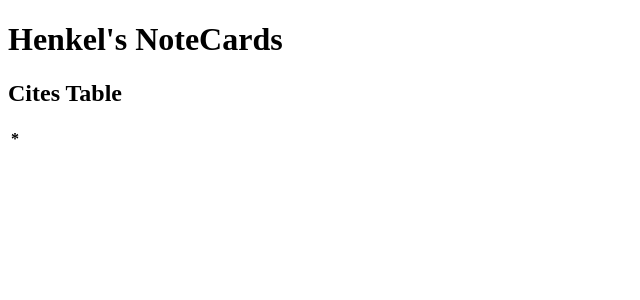
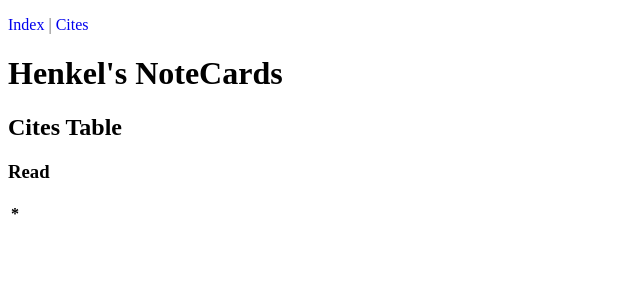
Before and after one commit to dannythorne/HenkelNotecards, a PHP site: page /Cites/cites_read.php in a window 1280 px wide. Shown: the top 300 px of the page, without its empty margins (0-640 px from the left). Run offline with PHP 8.4, Linux system fonts and the light colour scheme; data that the repository does not hold is empty.

Commit message:
headings and nav

```diff
--- a/Cites/cites_create.html
+++ b/Cites/cites_create.html
@@ -12,7 +12,9 @@
 <span class="navitem"><a href="./index.html">Cites</a></span>
 </p>
 
-<h1>Add a Reference</h1>
+<h1>Henkel's NoteCards</h1>
+<h2>Cites Table</h2>
+<h3>Add</h3>
 
 <form id="createform">
 
--- a/Cites/cites_read.php
+++ b/Cites/cites_read.php
@@ -1,12 +1,20 @@
 <!DOCTYPE html>
 <html>
 <head>
-<title>Henkel's NoteCards | Cites Table</title>
+<link href="../css/common.css" rel="stylesheet" type="text/css" />
+<title>Cites Table</title>
 </head>
 <body>
 
+<p id="nav">
+<span class="navitem"><a href="../index.html">Index</a></span>
+|
+<span class="navitem"><a href="./index.html">Cites</a></span>
+</p>
+
 <h1>Henkel's NoteCards</h1>
 <h2>Cites Table</h2>
+<h3>Read</h3>
 
 <?php
 require_once("../global_vars.php");
```
Also changed, not shown: Cites/index.html (+8 -2 lines).
